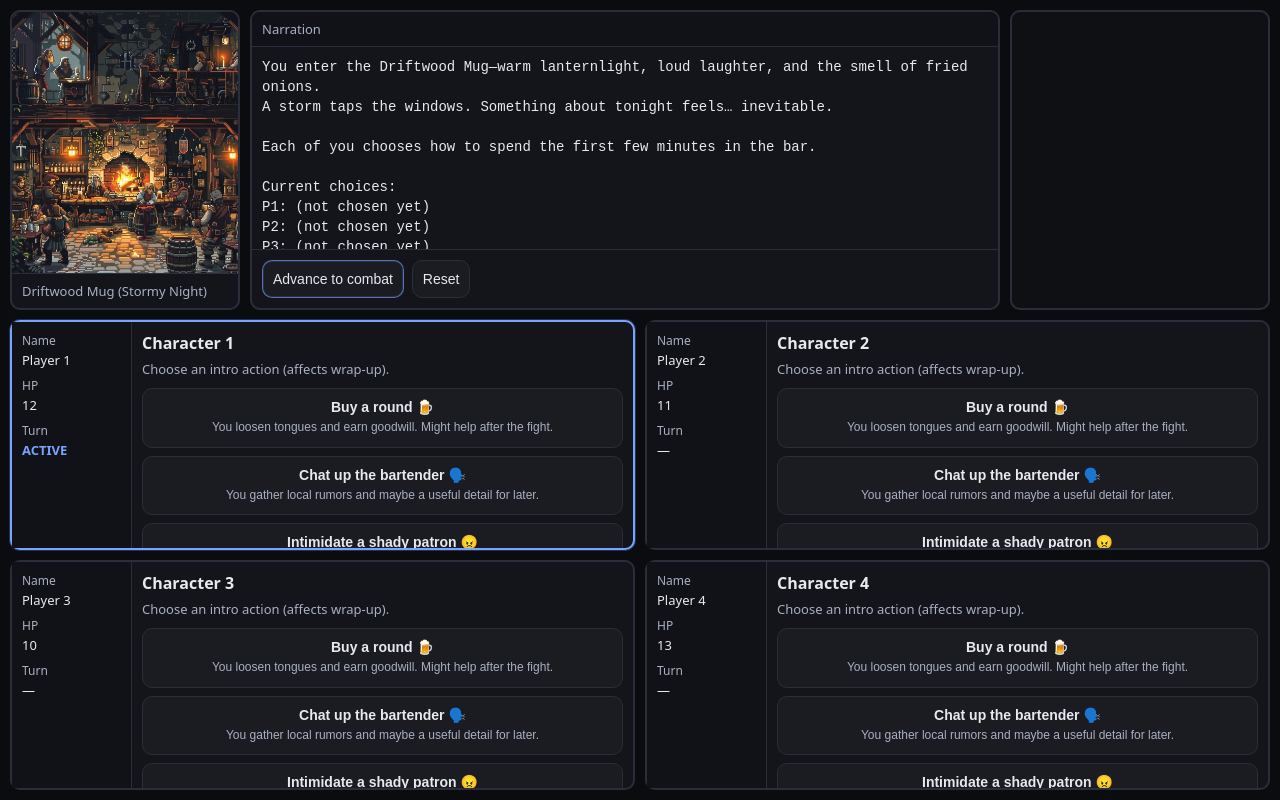
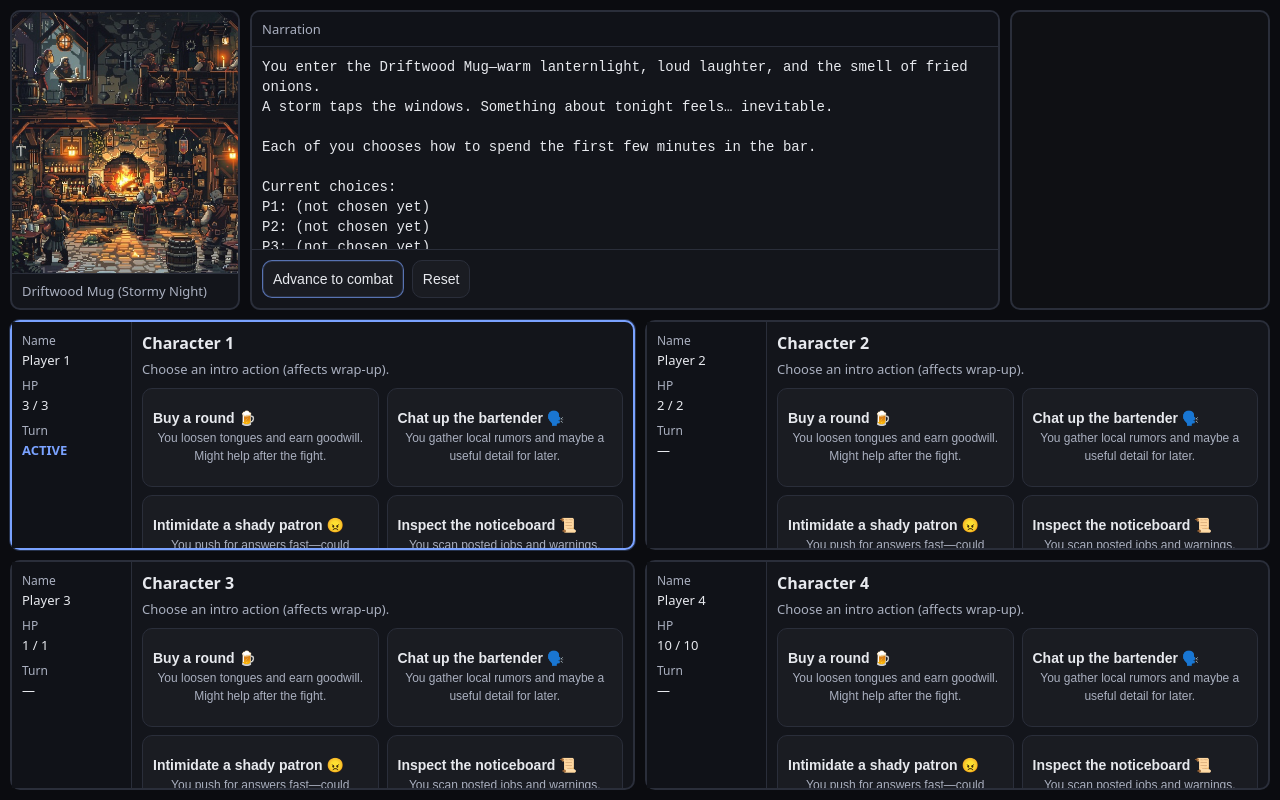
Before and after one commit to solarqk/DndFourPlayer, a React (Vite) app in the folder dnd-four-player/: page / in a window 1280 px wide. Built offline with nearby package versions, Linux system fonts and the light colour scheme.

Commit message:
endings now behave

```diff
--- a/dnd-four-player/src/App.tsx
+++ b/dnd-four-player/src/App.tsx
@@ -23,7 +23,9 @@ function PlayerCard({ state, playerId, title, dispatch }: PlayerCardProps) {
       </div>
       <div className="statRow">
         <span className="statLabel">HP</span>
-        <span className="statValue">{player.hpDisplay}</span>
+        <span className="statValue">
+          {player.currentHP} / {player.maxHP}
+        </span>
       </div>
       <div className="statRow">
         <span className="statLabel">Turn</span>
@@ -63,7 +65,10 @@ function PlayerCard({ state, playerId, title, dispatch }: PlayerCardProps) {
       </>
     );
   } else if (state.phase === "combat") {
+    const isDown = player.currentHP <= 0;
+
     const disabled =
+      isDown ||
       !isActive ||
       state.enemy.hitsRemaining <= 0 ||
       state.attackedThisCombat[playerId];
@@ -111,17 +116,7 @@ function PlayerCard({ state, playerId, title, dispatch }: PlayerCardProps) {
     content = (
       <>
         <div className="panelTitle">{title}</div>
-        <div className="hint">Wrap-up.</div>
-        <div className="btnRow">
-          <button className="btn" onClick={() => dispatch({ type: "RESET" })}>
-            Restart
-          </button>
-          <button
-            className="btn btnPrimary"
-            onClick={() => dispatch({ type: "OUTRO_ADVANCE" })}>
-            Finish
-          </button>
-        </div>
+        <div className="hint">Wrap-up in progress.</div>
       </>
     );
   } else if (state.phase === "done") {
@@ -129,11 +124,6 @@ function PlayerCard({ state, playerId, title, dispatch }: PlayerCardProps) {
       <>
         <div className="panelTitle">{title}</div>
         <div className="hint">Scenario complete.</div>
-        <button
-          className="btn btnPrimary"
-          onClick={() => dispatch({ type: "RESET" })}>
-          Play again
-        </button>
       </>
     );
   }
@@ -155,7 +145,19 @@ export default function App() {
     if (state.phase === "intro") return introNarration(state);
     if (state.phase === "combat") return combatNarration(state);
     if (state.phase === "outro") return outroNarration(state);
-    if (state.phase === "done") return "The session ends. The storm moves on.";
+
+    if (state.phase === "done") {
+      const headline =
+        state.endResult === "defeat"
+          ? "DEFEAT"
+          : state.endResult === "victory"
+            ? "VICTORY"
+            : "DONE";
+
+      const end = state.endMessage ?? "Scenario complete.";
+      return `${headline}: ${end}\n\nThe session ends. The storm moves on.`;
+    }
+
     return "";
   }, [state]);
 
@@ -202,6 +204,14 @@ export default function App() {
                 className="btn"
                 onClick={() => dispatch({ type: "OUTRO_ADVANCE" })}>
                 End scenario
+              </button>
+            )}
+
+            {state.phase === "done" && (
+              <button
+                className="btn btnPrimary"
+                onClick={() => dispatch({ type: "RESET" })}>
+                Play Again
               </button>
             )}
 
--- a/dnd-four-player/src/game/reducer.ts
+++ b/dnd-four-player/src/game/reducer.ts
@@ -1,5 +1,5 @@
 import type { Action, GameState, PlayerId } from "./types";
-import { createEnemy, createPlayers, nextPlayerId } from "./scenario";
+import { createEnemy, createPlayers } from "./scenario"; // nextPlayerId
 import { allPlayersChoseIntro } from "./uiText";
 import pixelArt from "../assets/pixel-art-bar.png";
 
@@ -7,8 +7,24 @@ function rollD20(): number {
   return Math.floor(Math.random() * 20) + 1; // 1..20
 }
 
+function pickEnemyTarget(state: GameState): PlayerId | null {
+  const livingPlayers = (Object.keys(state.players) as PlayerId[]).filter(
+    (id) => state.players[id].currentHP > 0,
+  );
+  if (livingPlayers.length === 0) return null;
+
+  const randomIndex = Math.floor(Math.random() * livingPlayers.length);
+  return livingPlayers[randomIndex];
+}
+
 function pushLog(state: GameState, line: string): GameState {
   return { ...state, log: [line, ...state.log].slice(0, 50) };
+}
+
+function allPlayersDown(state: GameState): boolean {
+  return (Object.keys(state.players) as PlayerId[]).every(
+    (id) => state.players[id].currentHP <= 0,
+  );
 }
 
 export function createInitialState(): GameState {
@@ -25,6 +41,7 @@ export function createInitialState(): GameState {
     flags: { introChoicesByPlayer: {} },
 
     attackedThisCombat: {},
+    endMessage: undefined,
 
     log: [
       "Scenario loaded: Bar intro → quick fight → wrap-up.",
@@ -96,12 +113,18 @@ export function reducer(state: GameState, action: Action): GameState {
     case "COMBAT_ATTACK": {
       if (state.phase !== "combat") return state;
       if (state.enemy.hitsRemaining <= 0) return state;
+
       if (action.playerId !== state.activePlayer) {
         return pushLog(state, "Not your turn.");
       }
 
+      const actor = state.players[action.playerId];
+      if (actor.currentHP <= 0) {
+        return pushLog(state, `${actor.name} is at 0 HP and can't attack.`);
+      }
+
       if (state.attackedThisCombat[action.playerId]) {
-        return pushLog(state, "You already used your attack this combat.");
+        return pushLog(state, "You already used your attack this round.");
       }
 
       const d20 = rollD20();
@@ -153,19 +176,69 @@ export function reducer(state: GameState, action: Action): GameState {
 
       // If last player in round
       if (currentIndex === order.length - 1) {
-        // Reset round attacks
-        return pushLog(
-          {
+        // Enemy attacks once at end of round
+        const targetId = pickEnemyTarget(state);
+
+        if (!targetId || !state.players[targetId]) {
+          // No valid target exists → everyone is dead
+          const msg = "All heroes are down. Defeat.";
+          let s: GameState = {
             ...state,
-            activePlayer: "p1",
-            attackedThisCombat: {}, // RESET HERE
+            phase: "done",
+            endResult: "defeat",
+            endMessage: msg,
+          };
+          s = pushLog(s, msg);
+          return s;
+        }
+
+        const target = state.players[targetId];
+
+        const d20 = rollD20();
+        const hit = d20 >= target.armorClass;
+
+        const updatedPlayers = {
+          ...state.players,
+          [targetId]: {
+            ...target,
+            currentHP: hit
+              ? Math.max(0, target.currentHP - 1)
+              : target.currentHP,
           },
-          "New round begins!",
+        };
+
+        let s: GameState = {
+          ...state,
+          players: updatedPlayers,
+          activePlayer: "p1",
+          attackedThisCombat: {}, // reset attacks for new round
+          lastEnemyRoll: { d20, targetId, hit },
+        };
+
+        // Log the enemy attack FIRST
+        s = pushLog(
+          s,
+          `Enemy attacks ${target?.name ?? targetId}: rolled ${d20} vs AC ${target?.armorClass ?? "?"} → ${
+            hit ? "HIT (-1 HP)" : "MISS"
+          }`,
         );
+
+        // Then check defeat
+        if (allPlayersDown(s)) {
+          const msg = "All heroes are down. Defeat.";
+          s = pushLog(s, msg);
+          return { ...s, phase: "done", endResult: "defeat", endMessage: msg };
+        }
+
+        s = pushLog(s, "New round begins!");
+        return s;
       }
-
       // Otherwise just move to next player
       const next = order[currentIndex + 1];
+
+      if (!next || !state.players[next]) {
+        return state; // safety guard — do nothing
+      }
 
       return pushLog(
         {
@@ -177,17 +250,35 @@ export function reducer(state: GameState, action: Action): GameState {
     }
 
     case "OUTRO_ADVANCE": {
+      if (state.phase === "combat" && allPlayersDown(state)) {
+        const msg = "All heroes are down. Defeat.";
+        return pushLog(
+          { ...state, phase: "done", endResult: "defeat", endMessage: msg },
+          "You cannot continue—everyone is down.",
+        );
+      }
       if (state.phase === "combat") {
         if (state.enemy.hitsRemaining > 0) {
           return pushLog(state, "Cannot wrap up yet: enemy still standing.");
         }
+
+        const msg = `Victory! ${state.enemy.name} is down, and the room exhales.`;
         return pushLog(
-          { ...state, phase: "outro" },
+          { ...state, phase: "outro", endResult: "victory", endMessage: msg },
           "Combat complete. Entering wrap-up.",
         );
       }
       if (state.phase === "outro") {
-        return pushLog({ ...state, phase: "done" }, "Scenario complete.");
+        const msg = state.endMessage ?? "Victory! The threat is dealt with.";
+        return pushLog(
+          {
+            ...state,
+            phase: "done",
+            endResult: state.endResult ?? "victory",
+            endMessage: msg,
+          },
+          "Scenario complete.",
+        );
       }
       return state;
     }
--- a/dnd-four-player/src/game/scenario.ts
+++ b/dnd-four-player/src/game/scenario.ts
@@ -28,10 +28,34 @@ export const introChoices: IntroChoice[] = [
 
 export function createPlayers(): Record<PlayerId, Player> {
   return {
-    p1: { id: "p1", name: "Player 1", hpDisplay: 12 },
-    p2: { id: "p2", name: "Player 2", hpDisplay: 11 },
-    p3: { id: "p3", name: "Player 3", hpDisplay: 10 },
-    p4: { id: "p4", name: "Player 4", hpDisplay: 13 },
+    p1: {
+      id: "p1",
+      name: "Player 1",
+      currentHP: 3,
+      maxHP: 3,
+      armorClass: 9,
+    },
+    p2: {
+      id: "p2",
+      name: "Player 2",
+      currentHP: 2,
+      maxHP: 2,
+      armorClass: 10,
+    },
+    p3: {
+      id: "p3",
+      name: "Player 3",
+      currentHP: 1,
+      maxHP: 1,
+      armorClass: 6,
+    },
+    p4: {
+      id: "p4",
+      name: "Player 4",
+      currentHP: 10,
+      maxHP: 10,
+      armorClass: 10,
+    },
   };
 }
 
@@ -39,7 +63,8 @@ export function createEnemy(): Enemy {
   return {
     name: "Alley Bruiser",
     hitsRemaining: 5,
-    armorClass: 12, // d20 >= 12 hits
+    armorClass: 10,
+    toHit: 0,
   };
 }
 
--- a/dnd-four-player/src/game/uiText.ts
+++ b/dnd-four-player/src/game/uiText.ts
@@ -48,6 +48,21 @@ export function combatNarration(state: GameState): string {
     "",
     `It is ${state.players[state.activePlayer].name}'s turn.`,
   ];
+
+  if (state.lastEnemyRoll) {
+    const target = state.players[state.lastEnemyRoll.targetId];
+
+    if (target) {
+      lines.push(
+        "",
+        `Enemy targeted ${target.name}: rolled ${state.lastEnemyRoll.d20} vs AC ${target.armorClass} → ${
+          state.lastEnemyRoll.hit ? "HIT (-1 HP)" : "MISS"
+        }`,
+      );
+    } else {
+      lines.push("", `Enemy attack occurred (target unavailable).`);
+    }
+  }
 
   if (lr) {
     lines.push(
--- a/dnd-four-player/src/styles.css
+++ b/dnd-four-player/src/styles.css
@@ -204,8 +204,19 @@ html, body { height: 100%; margin: 0; background: var(--bg); color: var(--text);
 
 .btnGrid {
   display: grid;
+  grid-template-columns: repeat(2, 1fr);  /* 2 columns */
+  grid-auto-rows: 1fr;                    /* equal height rows */
   gap: 8px;
+  height: 100%;                           /* fill card space */
 }
+
+.btnGrid .btn {
+  height: 100%;
+  display: flex;
+  flex-direction: column;
+  justify-content: center;
+}
+
 .btnRow {
   display: flex;
   gap: 8px;
```
Also changed, not shown: dnd-four-player/src/game/types.ts (+15 -1 lines).
